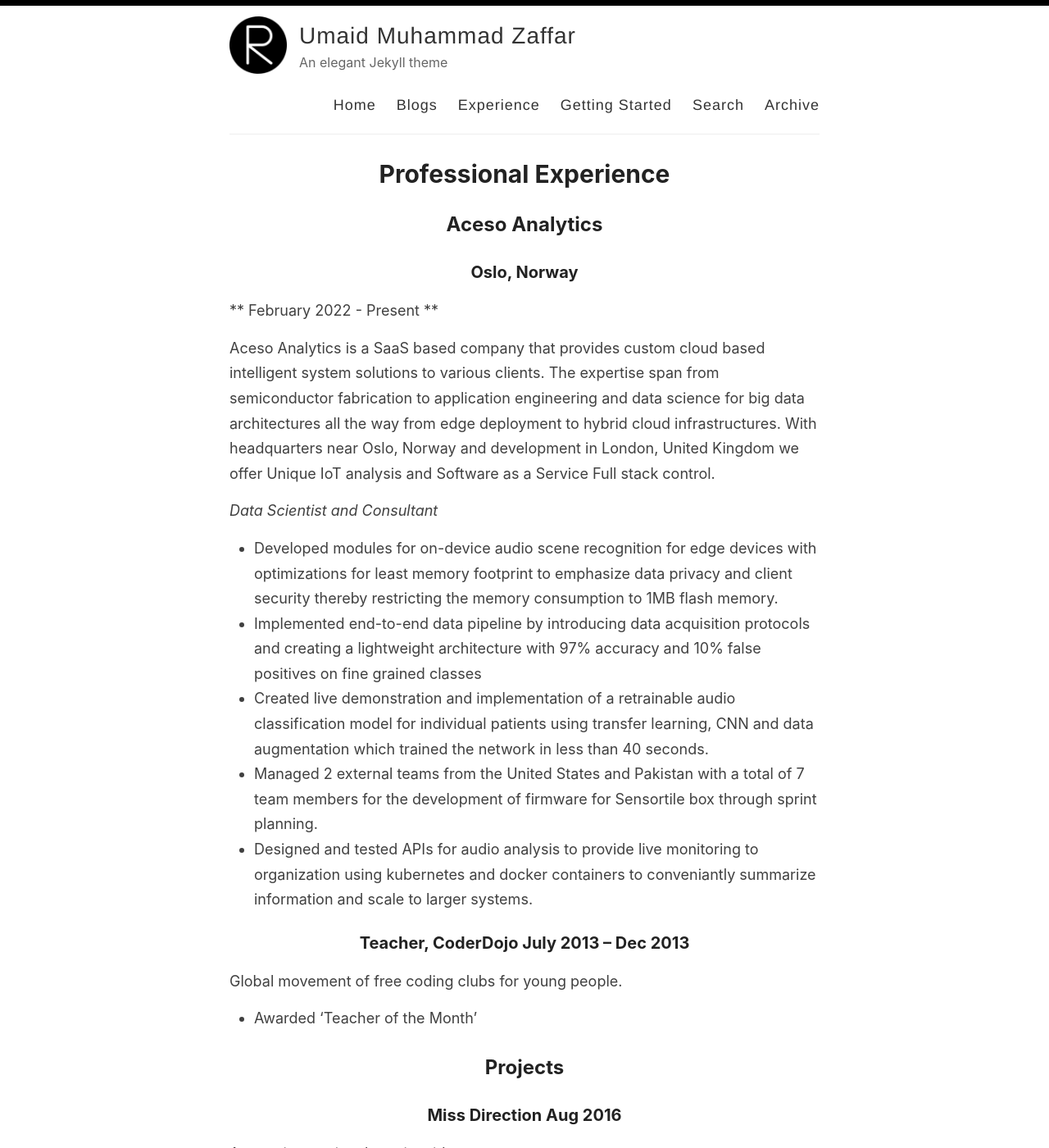
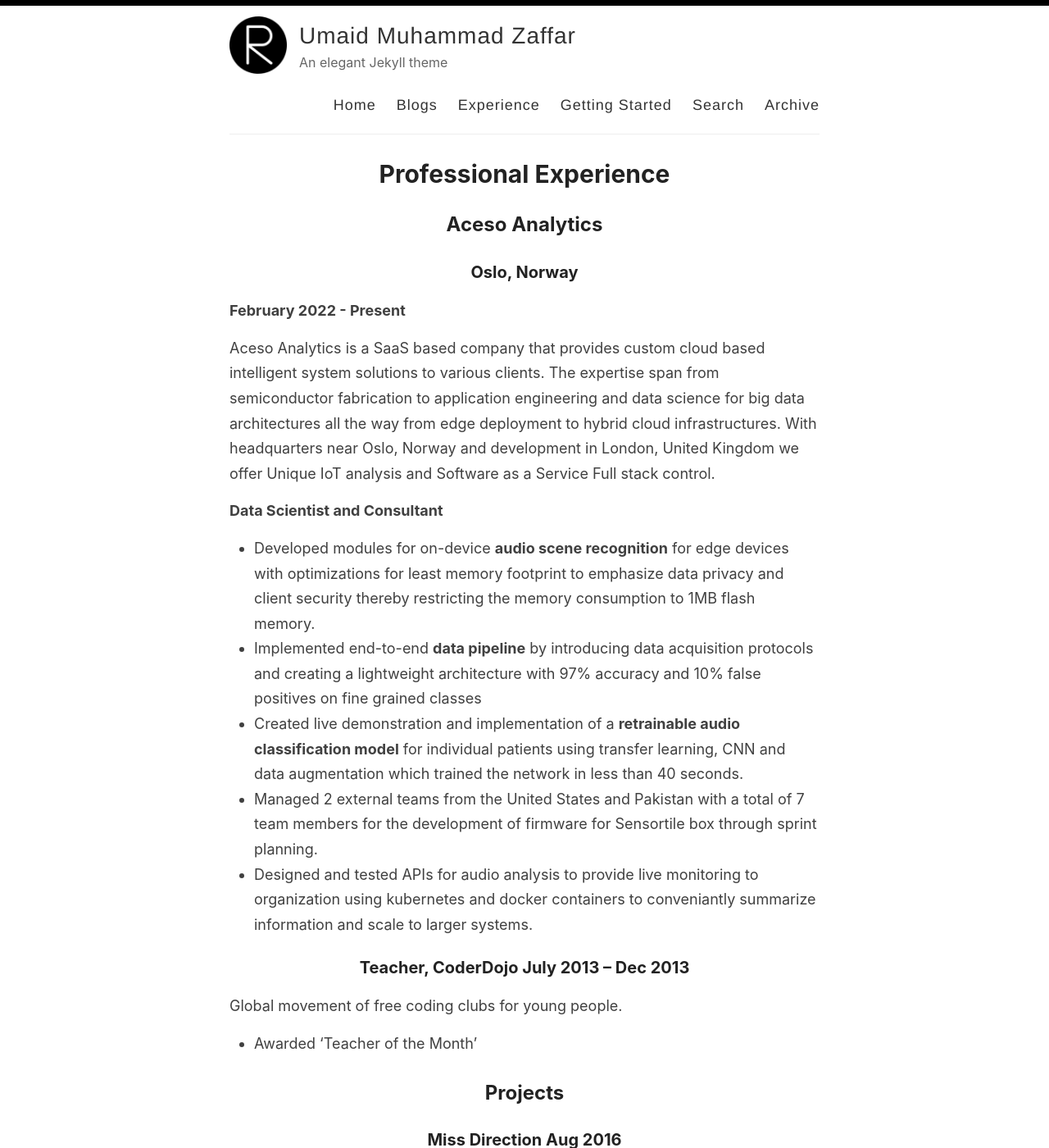
Before and after one commit to umaidmz/umaidmz.github.io, a Jekyll site: the page built from _pages/experience.md, in a window 1280 px wide and 1400 px high. Shown: the whole window at 82% size. Built offline with Jekyll 4.4.1, drawn with Linux system fonts in a browser that asks for light colours.

Commit message:
Updated Aceso Analytics Information

```diff
--- a/_pages/experience.md
+++ b/_pages/experience.md
@@ -10,16 +10,16 @@ title: Professional Experience
 ## Aceso Analytics
 ### Oslo, Norway
 
-** February 2022 - Present **
+**February 2022 - Present**
 
 Aceso Analytics is a SaaS based company that provides custom cloud based intelligent system solutions to various clients. The expertise span from semiconductor fabrication to application engineering and data science for big data architectures all the way from edge deployment to hybrid cloud infrastructures. With headquarters near Oslo, Norway and development in London, United Kingdom we offer Unique IoT analysis and Software as a Service Full stack control.
 
 
-<em><span style="text-align:left;">Data Scientist and Consultant</span></em>
+**<span style="text-align:left;">Data Scientist and Consultant</span>**
 
- - Developed modules for on-device audio scene recognition for edge devices with optimizations for least memory footprint to emphasize data privacy and client security thereby restricting the memory consumption to 1MB flash memory.
- - Implemented end-to-end data pipeline by introducing data acquisition protocols and creating a lightweight architecture with 97% accuracy and 10% false positives on fine grained classes
- - Created live demonstration and implementation of a retrainable audio classification model for individual patients using transfer learning, CNN and data augmentation which trained the network in less than 40 seconds.
+ - Developed modules for on-device **audio scene recognition** for edge devices with optimizations for least memory footprint to emphasize data privacy and client security thereby restricting the memory consumption to 1MB flash memory.
+ - Implemented end-to-end **data pipeline** by introducing data acquisition protocols and creating a lightweight architecture with 97% accuracy and 10% false positives on fine grained classes
+ - Created live demonstration and implementation of a **retrainable audio classification model** for individual patients using transfer learning, CNN and data augmentation which trained the network in less than 40 seconds.
  - Managed 2 external teams from the United States and Pakistan with a total of 7 team members for the development of firmware for Sensortile box through sprint planning.
  - Designed and tested APIs for audio analysis to provide live monitoring to organization using kubernetes and docker containers to conveniantly summarize information and scale to larger systems.
 
```
